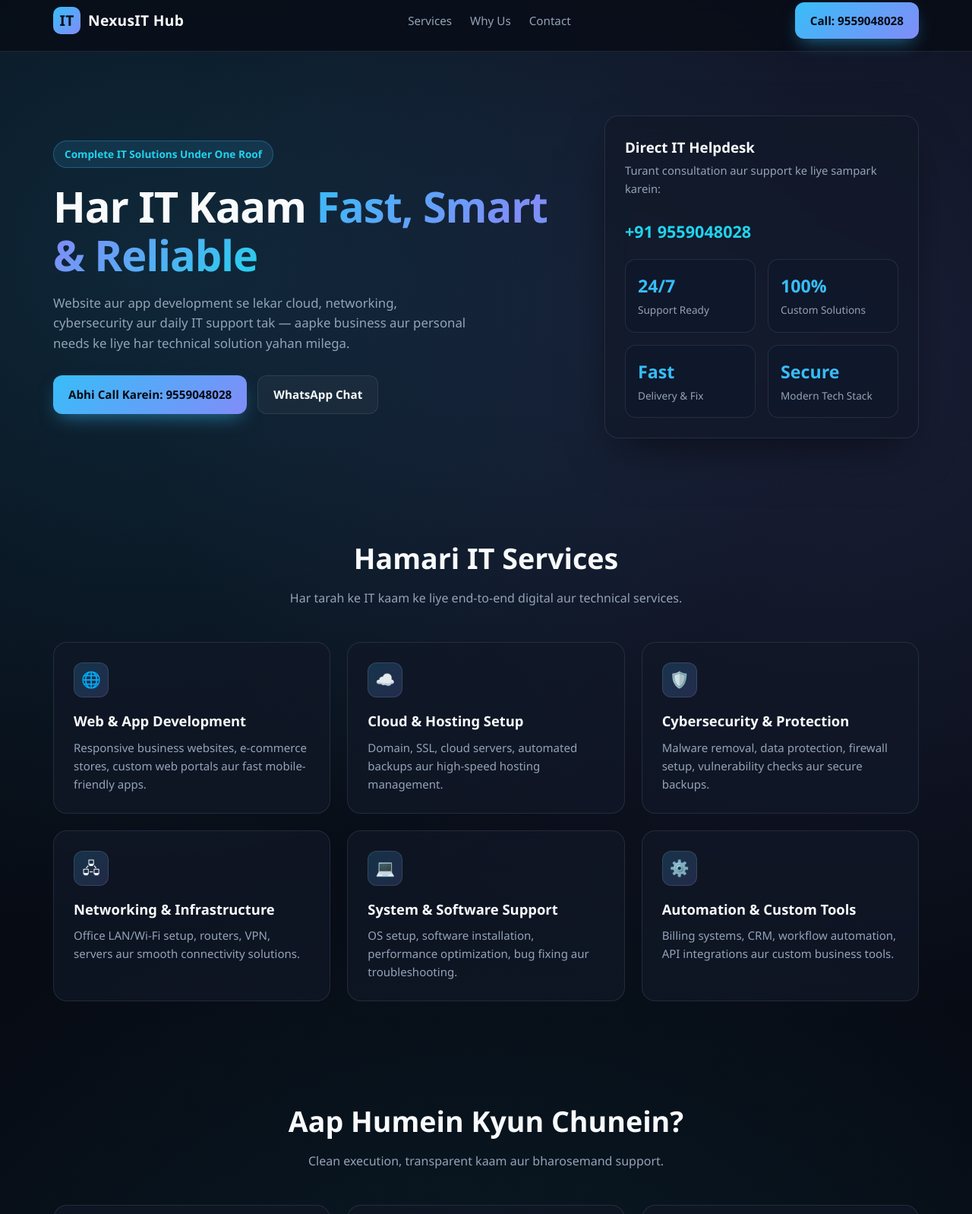
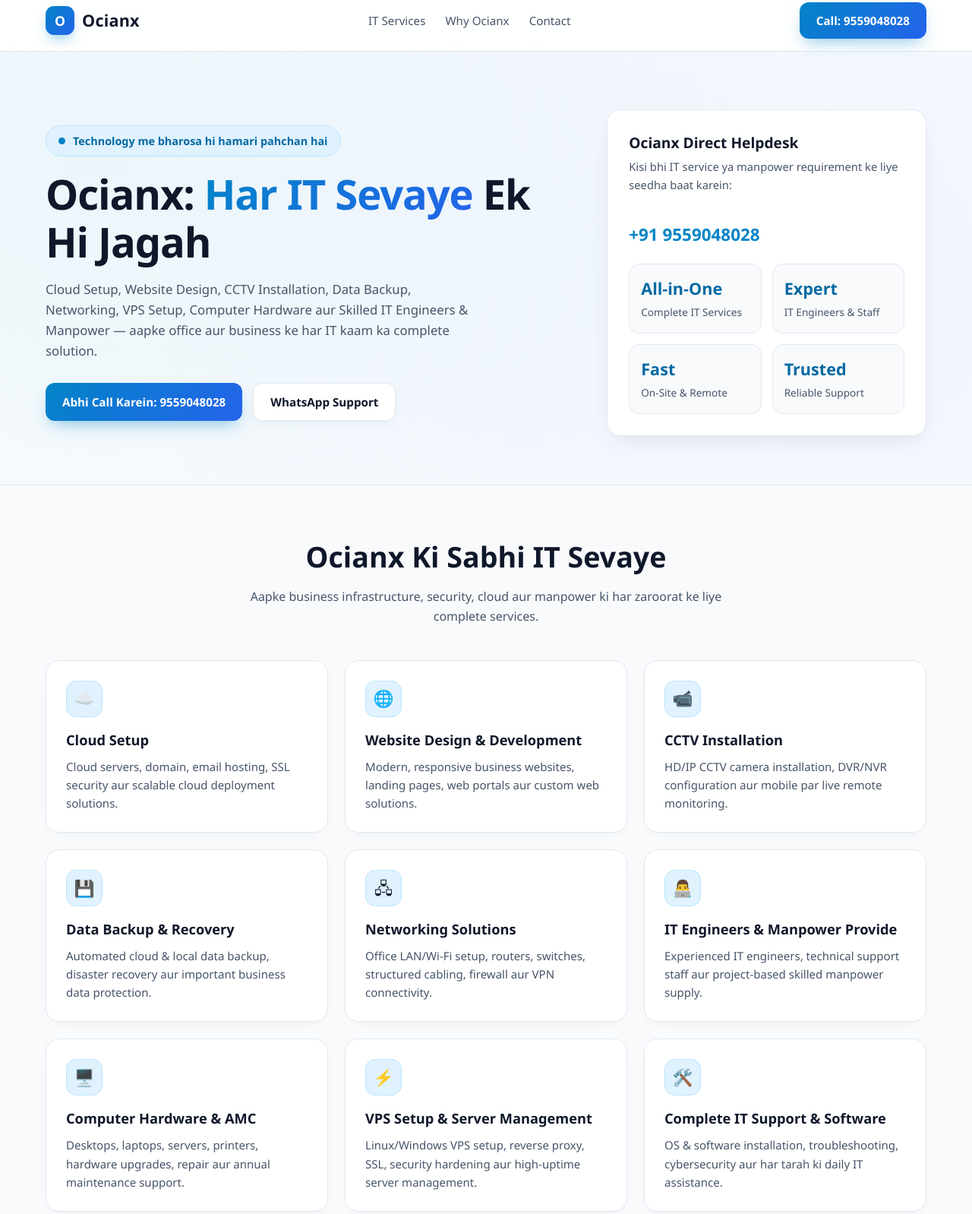
Before and after one commit to ocianx/ocian, a plain HTML site: page index.html in a window 1280 px wide. Shown: the part 13-1611 px from the top of the page at 76% size. Drawn offline with Linux system fonts and the light colour scheme.

Commit message:
Update index.html

```diff
--- a/index.html
+++ b/index.html
@@ -3,18 +3,20 @@
 <head>
   <meta charset="UTF-8" />
   <meta name="viewport" content="width=device-width, initial-scale=1.0" />
-  <title>NexusIT Solutions | Complete IT & Digital Services</title>
+  <title>Ocianx | Complete IT Services &amp; Manpower Solutions</title>
   <style>
     :root {
-      --bg: #070b14;
-      --surface: rgba(17, 24, 39, 0.72);
-      --surface-hover: rgba(30, 41, 59, 0.9);
-      --border: rgba(148, 163, 184, 0.16);
-      --text: #f8fafc;
-      --muted: #94a3b8;
-      --primary: #38bdf8;
-      --secondary: #818cf8;
-      --accent: #22d3ee;
+      --bg: #ffffff;
+      --bg-soft: #f8fafc;
+      --surface: #ffffff;
+      --border: #e2e8f0;
+      --text: #0f172a;
+      --muted: #475569;
+      --primary: #0284c7;
+      --primary-dark: #0369a1;
+      --secondary: #2563eb;
+      --accent-soft: #e0f2fe;
+      --shadow: 0 12px 32px -12px rgba(15, 23, 42, 0.12);
       --radius: 18px;
     }
 
@@ -32,9 +34,8 @@
       font-family: "Segoe UI", system-ui, -apple-system, Roboto, sans-serif;
       background-color: var(--bg);
       background-image:
-        radial-gradient(circle at 15% 15%, rgba(56, 189, 248, 0.16), transparent 40%),
-        radial-gradient(circle at 85% 20%, rgba(129, 140, 248, 0.16), transparent 42%),
-        radial-gradient(circle at 50% 90%, rgba(34, 211, 238, 0.1), transparent 45%);
+        radial-gradient(circle at 10% 8%, rgba(2, 132, 199, 0.08), transparent 36%),
+        radial-gradient(circle at 90% 15%, rgba(37, 99, 235, 0.07), transparent 38%);
       color: var(--text);
       line-height: 1.6;
       min-height: 100vh;
@@ -46,7 +47,7 @@
     }
 
     .container {
-      width: min(1140px, 92%);
+      width: min(1160px, 92%);
       margin: 0 auto;
     }
 
@@ -55,8 +56,8 @@
       position: sticky;
       top: 0;
       z-index: 100;
-      backdrop-filter: blur(14px);
-      background: rgba(7, 11, 20, 0.75);
+      backdrop-filter: blur(12px);
+      background: rgba(255, 255, 255, 0.9);
       border-bottom: 1px solid var(--border);
     }
 
@@ -72,31 +73,35 @@
       display: flex;
       align-items: center;
       gap: 10px;
-      font-weight: 700;
-      font-size: 1.2rem;
-      letter-spacing: 0.3px;
+      font-weight: 800;
+      font-size: 1.35rem;
+      letter-spacing: 0.2px;
+      color: var(--text);
     }
 
     .brand-badge {
-      width: 36px;
-      height: 36px;
-      border-radius: 10px;
+      width: 38px;
+      height: 38px;
+      border-radius: 11px;
       display: grid;
       place-items: center;
       background: linear-gradient(135deg, var(--primary), var(--secondary));
-      color: #06101d;
+      color: #ffffff;
       font-weight: 800;
+      font-size: 1.1rem;
+      box-shadow: 0 8px 18px -6px rgba(2, 132, 199, 0.55);
     }
 
     .nav-links {
       display: flex;
-      gap: 24px;
+      gap: 26px;
       color: var(--muted);
+      font-weight: 500;
       font-size: 0.95rem;
     }
 
     .nav-links a:hover {
-      color: var(--text);
+      color: var(--primary);
     }
 
     .btn {
@@ -104,7 +109,7 @@
       align-items: center;
       justify-content: center;
       gap: 8px;
-      padding: 12px 20px;
+      padding: 12px 22px;
       border-radius: 12px;
       font-weight: 600;
       font-size: 0.95rem;
@@ -115,58 +120,69 @@
 
     .btn-primary {
       background: linear-gradient(135deg, var(--primary), var(--secondary));
-      color: #050b14;
-      box-shadow: 0 10px 25px -8px rgba(56, 189, 248, 0.55);
+      color: #ffffff;
+      box-shadow: 0 10px 22px -8px rgba(2, 132, 199, 0.5);
     }
 
     .btn-primary:hover {
       transform: translateY(-2px);
-      box-shadow: 0 14px 30px -8px rgba(56, 189, 248, 0.7);
+      box-shadow: 0 14px 28px -8px rgba(2, 132, 199, 0.65);
     }
 
     .btn-outline {
-      background: rgba(255, 255, 255, 0.04);
+      background: #ffffff;
       border: 1px solid var(--border);
       color: var(--text);
+      box-shadow: 0 4px 12px rgba(15, 23, 42, 0.04);
     }
 
     .btn-outline:hover {
-      background: rgba(255, 255, 255, 0.09);
+      background: var(--bg-soft);
+      border-color: var(--primary);
+      color: var(--primary);
       transform: translateY(-2px);
     }
 
     /* Hero */
     .hero {
-      padding: 84px 0 64px;
+      padding: 76px 0 64px;
       display: grid;
       grid-template-columns: 1.25fr 0.75fr;
-      gap: 36px;
+      gap: 38px;
       align-items: center;
     }
 
-    .pill {
+    .trust-slogan {
       display: inline-flex;
       align-items: center;
-      gap: 8px;
-      padding: 6px 14px;
+      gap: 10px;
+      padding: 8px 16px;
       border-radius: 999px;
-      background: rgba(56, 189, 248, 0.12);
-      border: 1px solid rgba(56, 189, 248, 0.3);
-      color: var(--accent);
-      font-size: 0.85rem;
-      font-weight: 600;
+      background: var(--accent-soft);
+      border: 1px solid #bae6fd;
+      color: var(--primary-dark);
+      font-size: 0.9rem;
+      font-weight: 700;
       margin-bottom: 18px;
     }
 
+    .trust-dot {
+      width: 9px;
+      height: 9px;
+      border-radius: 50%;
+      background: var(--primary);
+    }
+
     h1 {
-      font-size: clamp(2.2rem, 4.5vw, 3.5rem);
-      line-height: 1.15;
+      font-size: clamp(2.15rem, 4.4vw, 3.4rem);
+      line-height: 1.16;
       letter-spacing: -0.02em;
       margin-bottom: 18px;
+      color: var(--text);
     }
 
     .gradient-text {
-      background: linear-gradient(135deg, var(--primary), var(--secondary), var(--accent));
+      background: linear-gradient(135deg, var(--primary), var(--secondary));
       -webkit-background-clip: text;
       background-clip: text;
       color: transparent;
@@ -189,29 +205,41 @@
       background: var(--surface);
       border: 1px solid var(--border);
       border-radius: var(--radius);
-      padding: 26px;
-      backdrop-filter: blur(16px);
-      box-shadow: 0 24px 60px -20px rgba(0, 0, 0, 0.65);
+      padding: 28px;
+      box-shadow: var(--shadow);
+    }
+
+    .hero-card h3 {
+      font-size: 1.2rem;
+      color: var(--text);
+    }
+
+    .phone-highlight {
+      font-size: 1.4rem;
+      font-weight: 800;
+      color: var(--primary);
+      margin-top: 8px;
+      display: inline-block;
     }
 
     .stat-grid {
       display: grid;
       grid-template-columns: 1fr 1fr;
-      gap: 16px;
-      margin-top: 18px;
+      gap: 14px;
+      margin-top: 20px;
     }
 
     .stat {
-      background: rgba(15, 23, 42, 0.75);
+      background: var(--bg-soft);
       border: 1px solid var(--border);
       border-radius: 14px;
-      padding: 16px;
+      padding: 15px;
     }
 
     .stat strong {
       display: block;
-      font-size: 1.45rem;
-      color: var(--primary);
+      font-size: 1.35rem;
+      color: var(--primary-dark);
     }
 
     .stat span {
@@ -224,15 +252,22 @@
       padding: 64px 0;
     }
 
+    .section-soft {
+      background: var(--bg-soft);
+      border-top: 1px solid var(--border);
+      border-bottom: 1px solid var(--border);
+    }
+
     .section-header {
       text-align: center;
-      max-width: 640px;
+      max-width: 660px;
       margin: 0 auto 44px;
     }
 
     .section-header h2 {
-      font-size: clamp(1.7rem, 3vw, 2.35rem);
+      font-size: clamp(1.75rem, 3vw, 2.35rem);
       margin-bottom: 10px;
+      color: var(--text);
     }
 
     .section-header p {
@@ -250,30 +285,32 @@
       border: 1px solid var(--border);
       border-radius: var(--radius);
       padding: 26px;
-      transition: transform 0.25s ease, border-color 0.25s ease, background 0.25s ease;
+      box-shadow: 0 6px 20px -10px rgba(15, 23, 42, 0.08);
+      transition: transform 0.25s ease, border-color 0.25s ease, box-shadow 0.25s ease;
     }
 
     .card:hover {
       transform: translateY(-5px);
-      border-color: rgba(56, 189, 248, 0.45);
-      background: var(--surface-hover);
+      border-color: #7dd3fc;
+      box-shadow: var(--shadow);
     }
 
     .icon-box {
-      width: 46px;
-      height: 46px;
-      border-radius: 12px;
+      width: 48px;
+      height: 48px;
+      border-radius: 13px;
       display: grid;
       place-items: center;
-      font-size: 1.3rem;
+      font-size: 1.35rem;
       margin-bottom: 16px;
-      background: linear-gradient(135deg, rgba(56, 189, 248, 0.18), rgba(129, 140, 248, 0.18));
-      border: 1px solid rgba(148, 163, 184, 0.2);
+      background: var(--accent-soft);
+      border: 1px solid #bae6fd;
     }
 
     .card h3 {
-      font-size: 1.15rem;
+      font-size: 1.14rem;
       margin-bottom: 8px;
+      color: var(--text);
     }
 
     .card p {
@@ -283,8 +320,8 @@
 
     /* Contact Box */
     .contact-box {
-      background: linear-gradient(135deg, rgba(56, 189, 248, 0.14), rgba(129, 140, 248, 0.14));
-      border: 1px solid rgba(56, 189, 248, 0.3);
+      background: linear-gradient(135deg, #f0f9ff, #eff6ff);
+      border: 1px solid #bae6fd;
       border-radius: 24px;
       padding: 40px;
       display: flex;
@@ -292,38 +329,33 @@
       align-items: center;
       justify-content: space-between;
       gap: 24px;
+      box-shadow: var(--shadow);
     }
 
     .contact-box h2 {
       font-size: clamp(1.6rem, 3vw, 2.2rem);
       margin-bottom: 8px;
+      color: var(--text);
     }
 
     .contact-box p {
       color: var(--muted);
-      max-width: 52ch;
-    }
-
-    .phone-highlight {
-      font-size: 1.35rem;
-      font-weight: 700;
-      color: var(--accent);
-      margin-top: 10px;
-      display: block;
+      max-width: 54ch;
     }
 
     footer {
+      background: #ffffff;
       border-top: 1px solid var(--border);
       padding: 28px 0;
       color: var(--muted);
-      font-size: 0.9rem;
+      font-size: 0.92rem;
       text-align: center;
     }
 
     @media (max-width: 900px) {
       .hero {
         grid-template-columns: 1fr;
-        padding-top: 56px;
+        padding-top: 52px;
       }
       .grid-3 {
         grid-template-columns: 1fr 1fr;
@@ -347,12 +379,12 @@
   <header>
     <div class="container nav">
       <a href="#" class="brand">
-        <span class="brand-badge">IT</span>
-        <span>NexusIT Hub</span>
+        <span class="brand-badge">O</span>
+        <span>Ocianx</span>
       </a>
       <nav class="nav-links">
-        <a href="#services">Services</a>
-        <a href="#why-us">Why Us</a>
+        <a href="#services">IT Services</a>
+        <a href="#why-us">Why Ocianx</a>
         <a href="#contact">Contact</a>
       </nav>
       <a href="tel:9559048028" class="btn btn-primary">Call: 9559048028</a>
@@ -362,112 +394,135 @@
   <main>
     <section class="hero container">
       <div>
-        <div class="pill">Complete IT Solutions Under One Roof</div>
-        <h1>Har IT Kaam <span class="gradient-text">Fast, Smart &amp; Reliable</span></h1>
+        <div class="trust-slogan">
+          <span class="trust-dot"></span>
+          <span>Technology me bharosa hi hamari pahchan hai</span>
+        </div>
+        <h1>Ocianx: <span class="gradient-text">Har IT Sevaye</span> Ek Hi Jagah</h1>
         <p>
-          Website aur app development se lekar cloud, networking, cybersecurity aur daily IT support tak — aapke business aur personal needs ke liye har technical solution yahan milega.
+          Cloud Setup, Website Design, CCTV Installation, Data Backup, Networking, VPS Setup, Computer Hardware aur Skilled IT Engineers &amp; Manpower — aapke office aur business ke har IT kaam ka complete solution.
         </p>
         <div class="hero-actions">
           <a href="tel:9559048028" class="btn btn-primary">Abhi Call Karein: 9559048028</a>
-          <a href="https://wa.me/919559048028" target="_blank" rel="noopener noreferrer" class="btn btn-outline">WhatsApp Chat</a>
+          <a href="https://wa.me/919559048028" target="_blank" rel="noopener noreferrer" class="btn btn-outline">WhatsApp Support</a>
         </div>
       </div>
 
       <aside class="hero-card">
-        <h3>Direct IT Helpdesk</h3>
+        <h3>Ocianx Direct Helpdesk</h3>
         <p style="color: var(--muted); font-size: 0.92rem; margin-top: 4px;">
-          Turant consultation aur support ke liye sampark karein:
+          Kisi bhi IT service ya manpower requirement ke liye seedha baat karein:
         </p>
         <a href="tel:9559048028" class="phone-highlight">+91 9559048028</a>
         <div class="stat-grid">
           <div class="stat">
-            <strong>24/7</strong>
-            <span>Support Ready</span>
+            <strong>All-in-One</strong>
+            <span>Complete IT Services</span>
           </div>
           <div class="stat">
-            <strong>100%</strong>
-            <span>Custom Solutions</span>
+            <strong>Expert</strong>
+            <span>IT Engineers &amp; Staff</span>
           </div>
           <div class="stat">
             <strong>Fast</strong>
-            <span>Delivery &amp; Fix</span>
+            <span>On-Site &amp; Remote</span>
           </div>
           <div class="stat">
-            <strong>Secure</strong>
-            <span>Modern Tech Stack</span>
+            <strong>Trusted</strong>
+            <span>Reliable Support</span>
           </div>
         </div>
       </aside>
     </section>
 
-    <section id="services" class="container">
+    <section id="services" class="section-soft">
+      <div class="container">
         <div class="section-header">
-        <h2>Hamari IT Services</h2>
-        <p>Har tarah ke IT kaam ke liye end-to-end digital aur technical services.</p>
+          <h2>Ocianx Ki Sabhi IT Sevaye</h2>
+          <p>Aapke business infrastructure, security, cloud aur manpower ki har zaroorat ke liye complete services.</p>
         </div>
 
         <div class="grid-3">
           <article class="card">
-          <div class="icon-box">🌐</div>
-          <h3>Web &amp; App Development</h3>
-          <p>Responsive business websites, e-commerce stores, custom web portals aur fast mobile-friendly apps.</p>
+            <div class="icon-box">☁️</div>
+            <h3>Cloud Setup</h3>
+            <p>Cloud servers, domain, email hosting, SSL security aur scalable cloud deployment solutions.</p>
           </article>
 
           <article class="card">
-          <div class="icon-box">☁️</div>
-          <h3>Cloud &amp; Hosting Setup</h3>
-          <p>Domain, SSL, cloud servers, automated backups aur high-speed hosting management.</p>
+            <div class="icon-box">🌐</div>
+            <h3>Website Design &amp; Development</h3>
+            <p>Modern, responsive business websites, landing pages, web portals aur custom web solutions.</p>
           </article>
 
           <article class="card">
-          <div class="icon-box">🛡️</div>
-          <h3>Cybersecurity &amp; Protection</h3>
-          <p>Malware removal, data protection, firewall setup, vulnerability checks aur secure backups.</p>
+            <div class="icon-box">📹</div>
+            <h3>CCTV Installation</h3>
+            <p>HD/IP CCTV camera installation, DVR/NVR configuration aur mobile par live remote monitoring.</p>
+          </article>
+
+          <article class="card">
+            <div class="icon-box">💾</div>
+            <h3>Data Backup &amp; Recovery</h3>
+            <p>Automated cloud &amp; local data backup, disaster recovery aur important business data protection.</p>
           </article>
 
           <article class="card">
             <div class="icon-box">🖧</div>
-          <h3>Networking &amp; Infrastructure</h3>
-          <p>Office LAN/Wi-Fi setup, routers, VPN, servers aur smooth connectivity solutions.</p>
+            <h3>Networking Solutions</h3>
+            <p>Office LAN/Wi-Fi setup, routers, switches, structured cabling, firewall aur VPN connectivity.</p>
           </article>
 
           <article class="card">
-          <div class="icon-box">💻</div>
-          <h3>System &amp; Software Support</h3>
-          <p>OS setup, software installation, performance optimization, bug fixing aur troubleshooting.</p>
+            <div class="icon-box">👨‍💻</div>
+            <h3>IT Engineers &amp; Manpower Provide</h3>
+            <p>Experienced IT engineers, technical support staff aur project-based skilled manpower supply.</p>
           </article>
 
           <article class="card">
-          <div class="icon-box">⚙️</div>
-          <h3>Automation &amp; Custom Tools</h3>
-          <p>Billing systems, CRM, workflow automation, API integrations aur custom business tools.</p>
+            <div class="icon-box">🖥️</div>
+            <h3>Computer Hardware &amp; AMC</h3>
+            <p>Desktops, laptops, servers, printers, hardware upgrades, repair aur annual maintenance support.</p>
           </article>
+
+          <article class="card">
+            <div class="icon-box">⚡</div>
+            <h3>VPS Setup &amp; Server Management</h3>
+            <p>Linux/Windows VPS setup, reverse proxy, SSL, security hardening aur high-uptime server management.</p>
+          </article>
+
+          <article class="card">
+            <div class="icon-box">🛠️</div>
+            <h3>Complete IT Support &amp; Software</h3>
+            <p>OS &amp; software installation, troubleshooting, cybersecurity aur har tarah ki daily IT assistance.</p>
+          </article>
+        </div>
       </div>
     </section>
 
     <section id="why-us" class="container">
       <div class="section-header">
-        <h2>Aap Humein Kyun Chunein?</h2>
-        <p>Clean execution, transparent kaam aur bharosemand support.</p>
+        <h2>Ocianx Hi Kyun?</h2>
+        <p>Technology me bharosa hi hamari pahchan hai — har kaam me quality aur zimmedari ke saath.</p>
       </div>
 
       <div class="grid-3">
         <article class="card">
-          <div class="icon-box">⚡</div>
-          <h3>Quick Turnaround</h3>
-          <p>Bina kisi deri ke clear plan ke saath fast development aur timely issue resolution.</p>
+          <div class="icon-box">🤝</div>
+          <h3>Bharosemand Kaam</h3>
+          <p>Transparent pricing, genuine hardware/software aur har project me long-term support.</p>
         </article>
 
         <article class="card">
-          <div class="icon-box">🎯</div>
-          <h3>Tailored to Your Need</h3>
-          <p>Har project ya problem ko aapke budget aur goal ke hisab se design kiya jata hai.</p>
+          <div class="icon-box">🚀</div>
+          <h3>Ek Jagah Har Solution</h3>
+          <p>Website aur VPS se lekar CCTV, hardware aur IT manpower tak sab kuch ek hi team se.</p>
         </article>
 
         <article class="card">
           <div class="icon-box">📞</div>
-          <h3>Direct Support</h3>
-          <p>Kisi bhi sawaal ya emergency ke liye seedha contact karein <strong>9559048028</strong> par.</p>
+          <h3>Direct Contact Support</h3>
+          <p>Kisi bhi emergency ya enquiry ke liye seedha sampark karein: <strong>9559048028</strong>.</p>
         </article>
       </div>
     </section>
@@ -475,15 +530,18 @@
     <section id="contact" class="container">
       <div class="contact-box">
         <div>
-          <h2>Apna IT Kaam Shuru Karein</h2>
+          <p style="color: var(--primary-dark); font-weight: 700; margin-bottom: 6px;">
+            “Technology me bharosa hi hamari pahchan hai”
+          </p>
+          <h2>Ocianx Se Apna IT Kaam Shuru Karein</h2>
           <p>
-            Nayi website banwani ho, software issue solve karna ho, ya full IT setup chahiye — seedha call ya WhatsApp karein.
+            Cloud setup, website design, CCTV, networking, VPS, hardware ya IT engineers chahiye — abhi call ya WhatsApp karein.
           </p>
           <a href="tel:9559048028" class="phone-highlight">Contact Number: 9559048028</a>
         </div>
         <div class="hero-actions">
           <a href="tel:9559048028" class="btn btn-primary">Call 9559048028</a>
-          <a href="https://wa.me/919559048028" target="_blank" rel="noopener noreferrer" class="btn btn-outline">Message on WhatsApp</a>
+          <a href="https://wa.me/919559048028" target="_blank" rel="noopener noreferrer" class="btn btn-outline">WhatsApp Karein</a>
         </div>
       </div>
     </section>
@@ -491,7 +549,7 @@
 
   <footer>
     <div class="container">
-      © 2026 NexusIT Hub • All IT Services • Contact: <a href="tel:9559048028">9559048028</a>
+      © 2026 <strong>Ocianx</strong> • Technology me bharosa hi hamari pahchan hai • Contact: <a href="tel:9559048028">9559048028</a>
     </div>
   </footer>
 </body>
```
Lines whose indentation alone changed are shown as unchanged.
